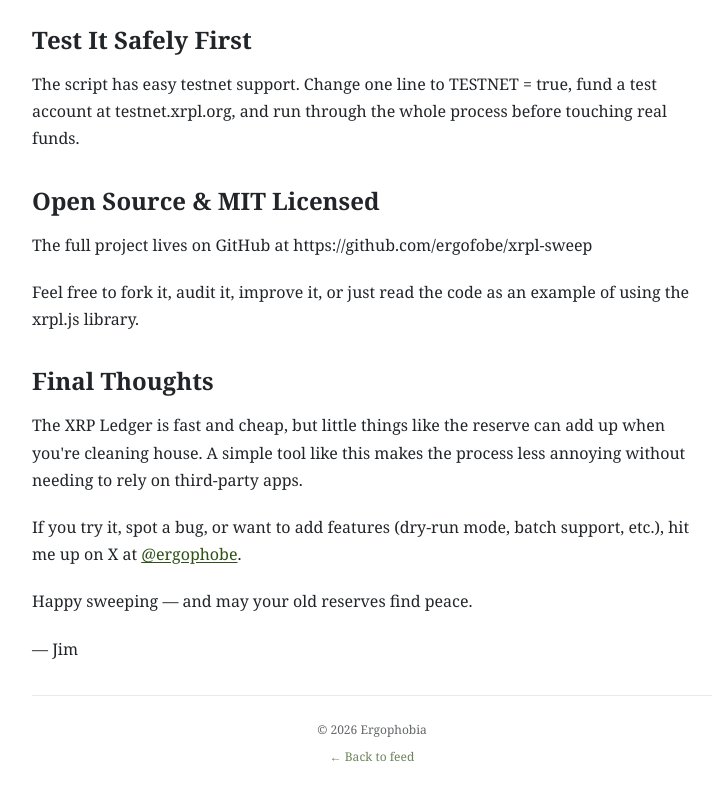
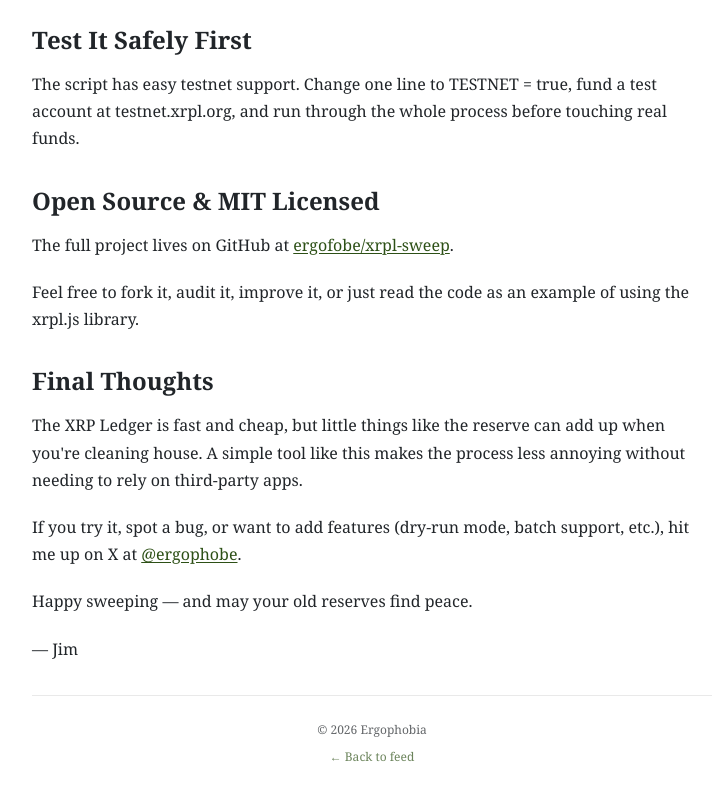
Before and after one commit to ergofobe/ergophobia-blog, an Eleventy site: page posts/2026-01-18-xrpl-sweep.md in a window 1280 px wide. Shown: the part 1931-2731 px from the top of the page, without its empty margins (268-988 px from the left). Built offline with nearby package versions, Linux system fonts and the light colour scheme; Eleventy itself is replaced by a stand-in of ours; files that its build step writes are made by us from their sources.

Commit message:
Update GitHub project link in XRP sweeping article for improved formatting

```diff
--- a/posts/2026-01-18-xrpl-sweep.md
+++ b/posts/2026-01-18-xrpl-sweep.md
@@ -62,7 +62,7 @@ The script has easy testnet support. Change one line to TESTNET = true, fund a t
 
 ## Open Source & MIT Licensed
 
-The full project lives on GitHub at https://github.com/ergofobe/xrpl-sweep
+The full project lives on GitHub at [ergofobe/xrpl-sweep](https://github.com/ergofobe/xrpl-sweep).
 
 Feel free to fork it, audit it, improve it, or just read the code as an example of using the xrpl.js library.
 
```
